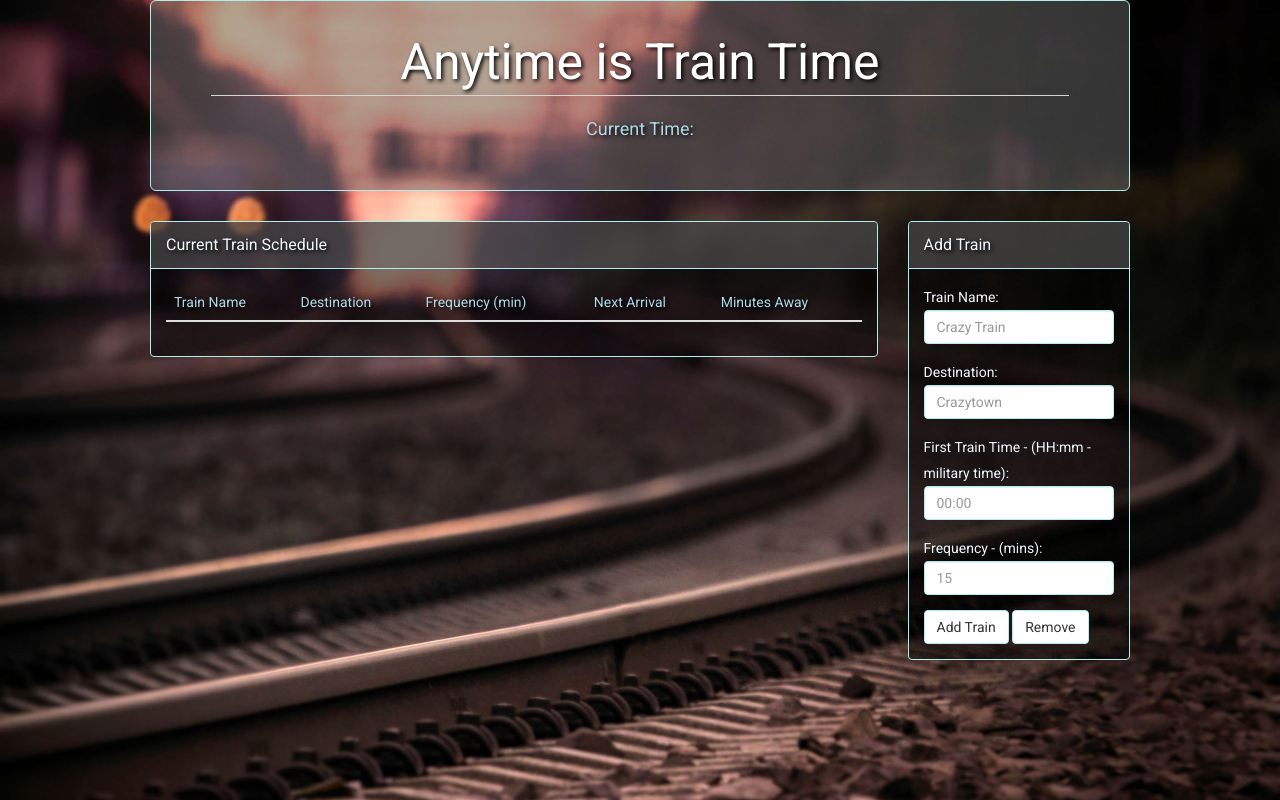
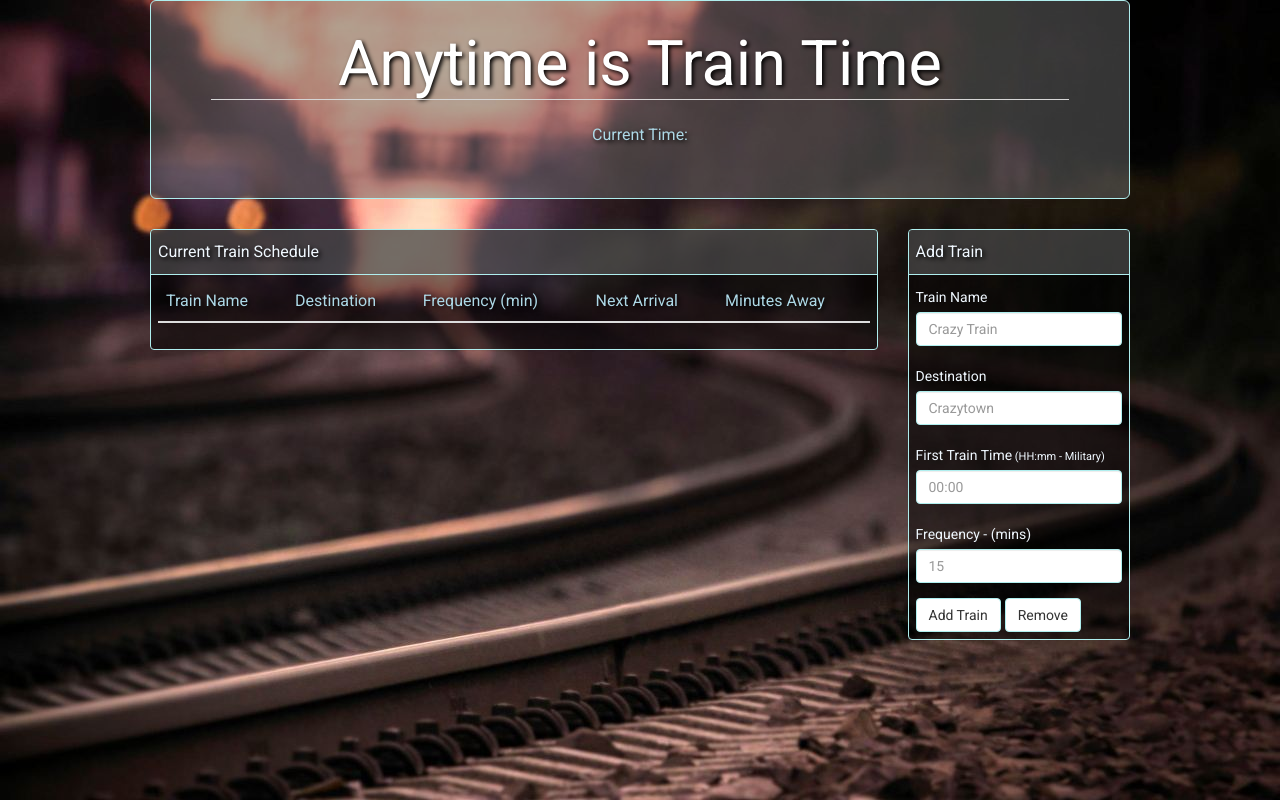
Before and after one commit to DanielValdivieso/Train-Scheduler, a PHP site: page / in a window 1280 px wide. Run offline with PHP 8.4, Linux system fonts and the light colour scheme; lists and menus that the app fills with data are empty; some libraries are stand-ins or nearby versions.

Commit message:
Prototype

```diff
--- a/assets/css/style.css
+++ b/assets/css/style.css
@@ -1,15 +1,13 @@
 body {
-    font-size: 14px;
-    line-height: 26px;
-    /*font-family: 'Arial', 'Helvetica Neue', Helvetica, sans-serif;*/
+    line-height: 30px;
     background-image: url(../images/train.jpg);
     background-size: cover;
-    /*overflow: hidden;*/
     color: black;
     background-color: black;
     width: 100%;
     padding: 0px;
     margin: auto 0;
+    overflow: auto;
 }
 
 * {
@@ -22,13 +20,12 @@ body {
 }
 
 h1 {
-    font-size: 50px !important;
     text-shadow: 2px 2px 4px #000000;
 }
 
-h2 {
+/*h2 {
     font-size: 18px;
-}
+}*/
 
 h1, h3, .panel-title, .panel-body {
     color: aliceblue;
@@ -39,7 +36,12 @@ th, h2 {
 }
 
 td {
-    font-weight: 100 !important;
+    font-size: 13px !important;
+    font-weight: 80 !important;
+}
+
+label {
+    font-size: 14px;
 }
 
 button{
@@ -78,7 +80,6 @@ button{
 }
 
 .panel-title, th, h2 {
-    text-decoration-color: black !important;
     text-shadow: 2px 2px 4px #000000;
 }
 
@@ -90,3 +91,13 @@ tr:hover td {
     background: rgba(105, 105, 105, .8) !important;
     color: paleturquoise !important;
 }
+
+.milTime {
+    font-size: 11px !important;
+    line-height: 0px !important;
+}
+
+.panel-body, .panel-heading {
+    padding: 7px !important;
+
+}
--- a/assets/javascript/app.js
+++ b/assets/javascript/app.js
@@ -40,7 +40,6 @@ $("#submit").on("click", function() {
 //ON CLICK CHILD FUNCTION
 database.ref().on("child_added", function(childSnapshot){
 	// console.log(childSnapshot.val());
-	//time = childSnapshot.val().time;
 	var name = childSnapshot.val().name;
 	var dest = childSnapshot.val().dest;
 	var time = childSnapshot.val().time;
@@ -66,7 +65,6 @@ database.ref().on("child_added", function(childSnapshot){
 
 	//DIFFERENCE B/T THE TIMES
 	var tConverted = moment(trainTime, 'HH:mm').subtract(1, 'years');
-
 	var tDifference = moment().diff(moment(tConverted), 'minutes');
 	console.log("DIFFERENCE IN TIME: " + tDifference);
 	//REMAINDER
@@ -87,20 +85,9 @@ $('#trainTable').append(
 		"<tr><td id='nameDisplay'>" + childSnapshot.val().name +
 		"</td><td id='destDisplay'>" + childSnapshot.val().dest +
 		"</td><td id='freqDisplay'>" + childSnapshot.val().freq +
-		"</td><td id='nextDisplay'>" + nextTrain +
-		"</td><td id='awayDisplay'>" + minsAway + "</td></tr>");
+		"</td><td id='nextDisplay'>" + moment(nextTrain).format("HH:mm") +
+		"</td><td id='awayDisplay'>" + minsAway  + ' minutes until arrival' + "</td></tr>");
  },
-
-
-
-	// 	"</td>" + childSnapshot.val().dest + "</td>" +
-	// 	"<td>" + childSnapshot.val().freq + "</td>" +
-	// 	//"<td>" + childSnapshot.val().time + "</td>" +
-	// 	"<td>" + nextTrain + "</td>" +
-	// 	"<td>" + minsAway + minutes until arrival"</td>" +
-	// 	"</tr>");
- // },
-
 
 function(errorObject){
     console.log("Read failed: " + errorObject.code)
--- a/index.html
+++ b/index.html
@@ -60,19 +60,19 @@
 	 			<div class="panel-body">
 	 				<form>
 			 			<div class="form-group">
-						    <label for="search">Train Name: </label>
+						    <label for="name">Train Name </label>
 						    <input type="text" class="form-control" id="nameInput" placeholder="Crazy Train">
 						</div>
 						<div class="form-group">
-						    <label for="search">Destination: </label>
+						    <label for="dest">Destination </label>
 						    <input type="text" class="form-control" id="destInput" placeholder="Crazytown">
 						</div>
 						<div class="form-group">
-						    <label for="search">First Train Time - (HH:mm - military time): </label>
-						    <input type="number" class="form-control" id="timeInput" placeholder="00:00">
+						    <label class="nextTrain" for="nextTrain">First Train Time</label><label class="milTime">&nbsp;(HH:mm - Military)</label>
+						    <input type="" class="form-control" id="timeInput" placeholder="00:00">
 						</div>
 						<div class="form-group">
-						    <label for="search">Frequency - (mins): </label>
+						    <label for="minsAway">Frequency - (mins) </label>
 						    <input type="text" class="form-control" id="freqInput" placeholder="15">
 						</div>
 
```
Also changed, not shown: assets/images/nfl.png (deleted), 1 other file.
